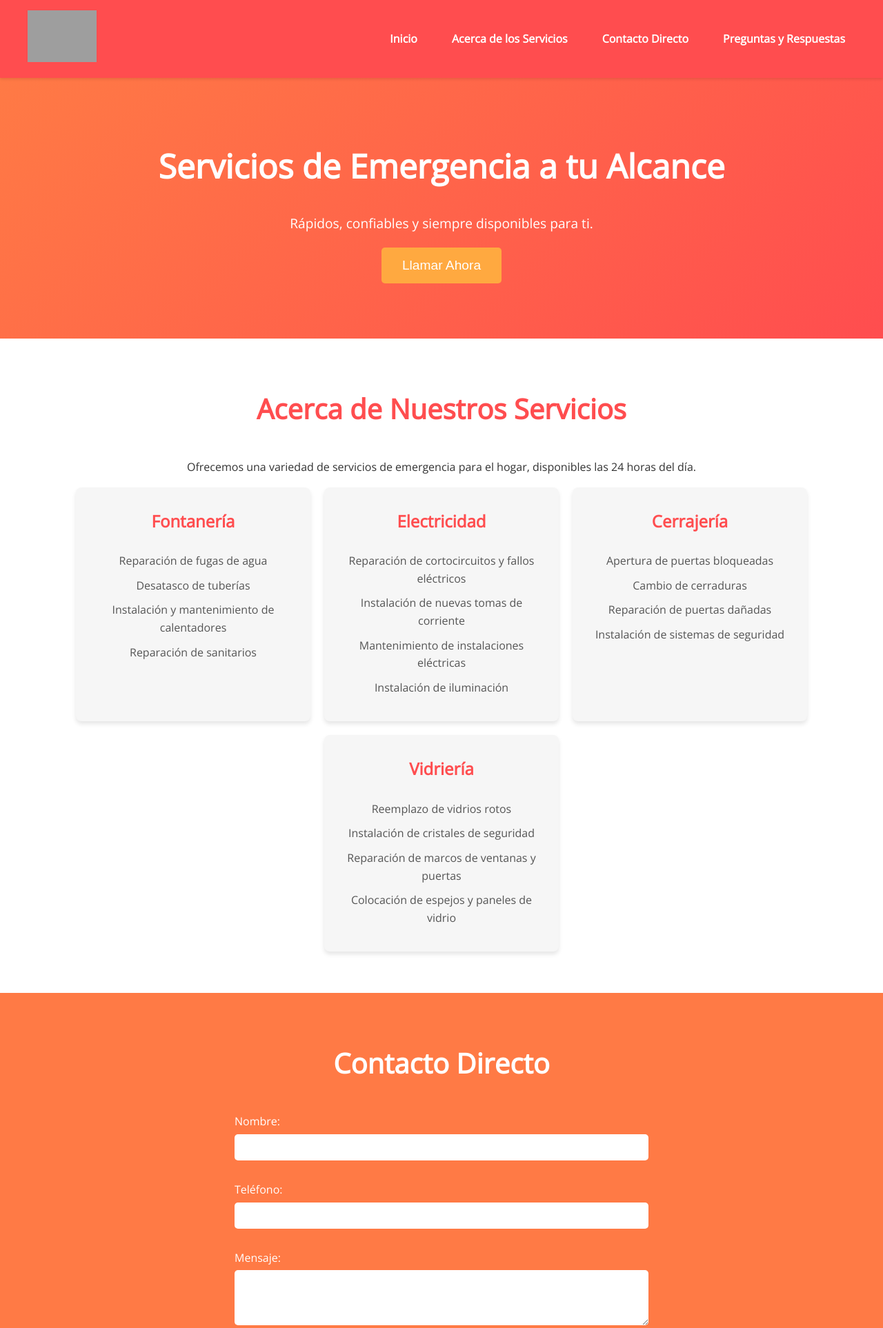
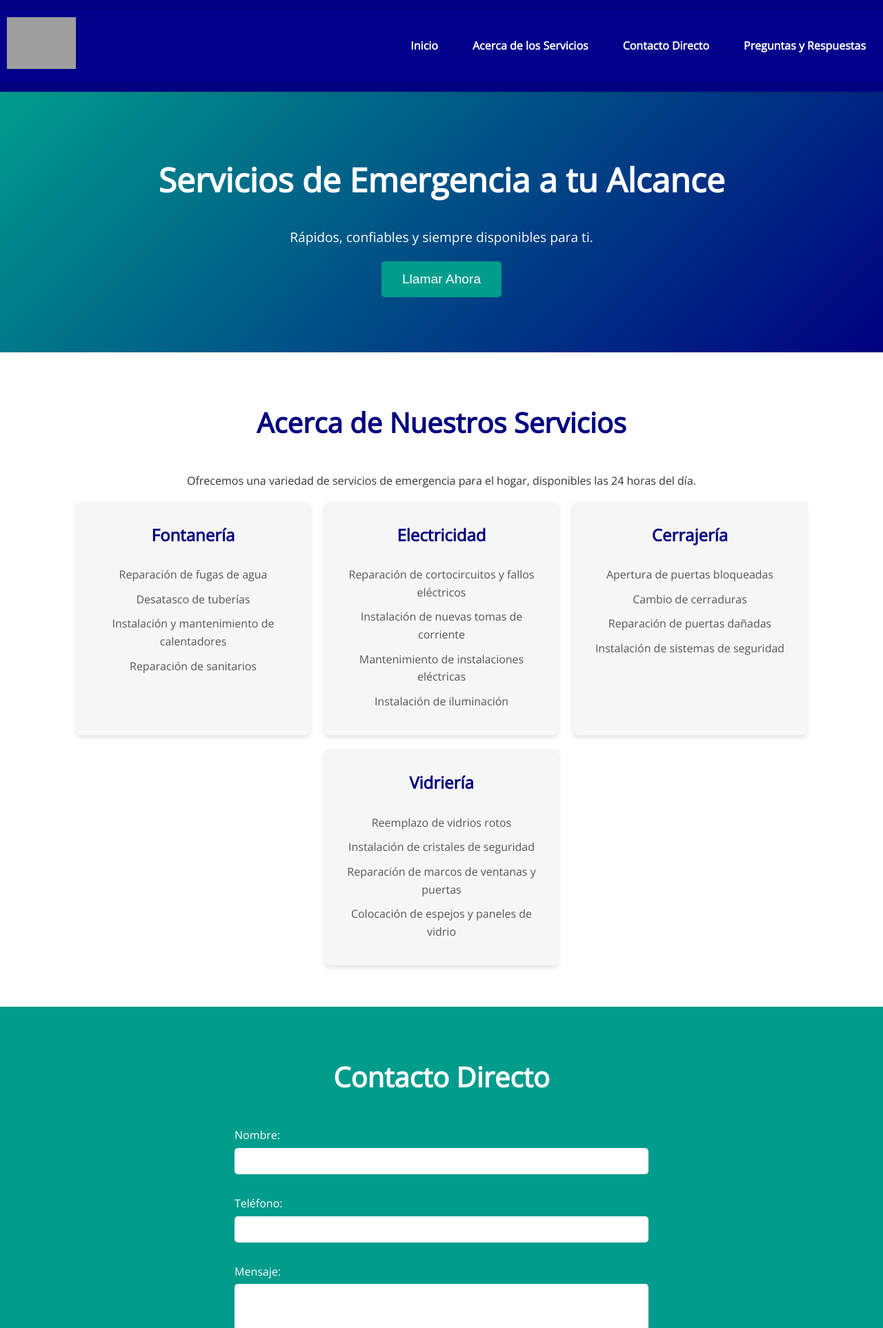
Before and after one commit to Hectorjoseph/Portafolio_servicios, a PHP site: page /Html/index.html in a window 1280 px wide. Shown: the top 1926 px of the page at 69% size. Run offline with PHP 8.4, Linux system fonts and the light colour scheme; grey boxes are pictures that could not be loaded.

Commit message:
Creation of js and simplification of css

```diff
--- a/Pagina_web/css/estilo.css
+++ b/Pagina_web/css/estilo.css
@@ -14,21 +14,13 @@ h1, h2, h3 {
     color: #ffffff;
 }
 
-h1 {
-    font-size: 3em;
-}
-
-h2 {
-    font-size: 2.5em;
-}
-
-h3 {
-    font-size: 1.5em;
-}
+h1 { font-size: 3em; }
+h2 { font-size: 2.5em; }
+h3 { font-size: 1.5em; }
 
 /* Encabezado y Navegación */
 header {
-    background-color: #ff4d4f; /* Rojo llamativo para captar atención */
+    background-color: #000080;
     padding: 15px 0;
     position: sticky;
     top: 0;
@@ -38,11 +30,10 @@ header {
 
 nav.contenedor {
     display: flex;
+    align-items: center;
     justify-content: space-between;
-    align-items: center;
-    max-width: 1200px;
-    margin: 0 auto;
-    padding: 0 20px;
+    background-color: #00008B;
+    padding: 10px;
 }
 
 nav .logo img {
@@ -64,37 +55,55 @@ nav .enlaces a {
 }
 
 nav .enlaces a:hover {
-    background-color: #ffa940; /* Naranja para resaltar al pasar el cursor */
+    background-color: #009c8c;
 }
 
 nav .hamburguesa {
     display: none; /* Oculto para pantallas grandes */
+    width: 50px;
+    height: 50px;
+    cursor: pointer;
+    position: relative;
+    z-index: 10;
+}
+
+/* Menú desplegable para móviles */
+.menu-activo {
+    display: block;
+    position: absolute;
+    top: 60px;
+    right: 0;
+    background-color: #00008B;
+    width: 100%;
+    text-align: center;
+    z-index: 5;
+}
+
+.menu-activo a {
+    display: block;
+    padding: 15px 0;
+    border-bottom: 1px solid #fff;
+    color: #fff;
+    text-decoration: none;
 }
 
 /* Sección de Hero */
 .hero {
-    background: linear-gradient(135deg, #ff7a45, #ff4d4f);
+    background: linear-gradient(135deg, #009c8c, #000080);
     color: #fff;
     text-align: center;
     padding: 80px 20px;
     background-size: cover;
 }
 
-.hero h1 {
-    font-size: 3em;
-    margin-bottom: 10px;
-}
-
-.hero p {
-    font-size: 1.2em;
-    margin-bottom: 20px;
-}
+.hero h1 { font-size: 3em; margin-bottom: 10px; }
+.hero p { font-size: 1.2em; margin-bottom: 20px; }
 
 .hero button {
     padding: 15px 30px;
     font-size: 1.2em;
     color: #fff;
-    background-color: #ffa940; /* Naranja llamativo */
+    background-color: #009c8c;
     border: none;
     border-radius: 5px;
     cursor: pointer;
@@ -102,7 +111,7 @@ nav .hamburguesa {
 }
 
 .hero button:hover {
-    background-color: #ff4d4f; /* Rojo para interacción */
+    background-color: #000080;
 }
 
 /* Sección de Servicios */
@@ -113,7 +122,7 @@ nav .hamburguesa {
 }
 
 #servicios h2 {
-    color: #ff4d4f;
+    color: #000080;
     margin-bottom: 30px;
 }
 
@@ -137,23 +146,13 @@ nav .hamburguesa {
     transform: scale(1.05);
 }
 
-.servicio h3 {
-    color: #ff4d4f;
-}
-
-.servicio ul {
-    list-style: none;
-    padding: 0;
-}
-
-.servicio ul li {
-    margin: 10px 0;
-    color: #555;
-}
+.servicio h3 { color: #000080; }
+.servicio ul { list-style: none; padding: 0; }
+.servicio ul li { margin: 10px 0; color: #555; }
 
 /* Sección de Contacto */
 #contacto {
-    background-color: #ff7a45;
+    background-color: #009c8c;
     padding: 60px 20px;
     color: #fff;
     text-align: center;
@@ -187,7 +186,7 @@ form input, form textarea {
 
 form button {
     background-color: #fff;
-    color: #ff4d4f;
+    color: #000080;
     border: none;
     padding: 15px 30px;
     font-size: 1em;
@@ -197,7 +196,7 @@ form button {
 }
 
 form button:hover {
-    background-color: #ffa940;
+    background-color: #009c8c;
 }
 
 /* Sección de Preguntas Frecuentes */
@@ -208,7 +207,7 @@ form button:hover {
 }
 
 #faq h2 {
-    color: #ff4d4f;
+    color: #000080;
     margin-bottom: 30px;
 }
 
@@ -235,30 +234,22 @@ footer {
     text-align: center;
 }
 
-footer p {
-    margin: 10px 0;
-}
+footer p { margin: 10px 0; }
 
 footer .social-media a {
     margin: 0 10px;
-    color: #ffa940;
+    color: #009c8c;
     transition: color 0.3s ease;
 }
 
 footer .social-media a:hover {
-    color: #ff4d4f;
+    color: #000080;
 }
 
 /* Responsive Design */
 @media (max-width: 768px) {
-    nav .enlaces {
-        display: none; /* Oculto para pantallas pequeñas */
-    }
-
-    nav .hamburguesa {
-        display: block; /* Mostrado solo en pantallas pequeñas */
-        cursor: pointer;
-    }
+    nav .enlaces { display: none; }
+    nav .hamburguesa { display: block; cursor: pointer; }
 
     .servicios-detalle {
         flex-direction: column;
```
Also changed, not shown: Pagina_web/js/Menuhamburguesa.js (added, +8 -0 lines).
